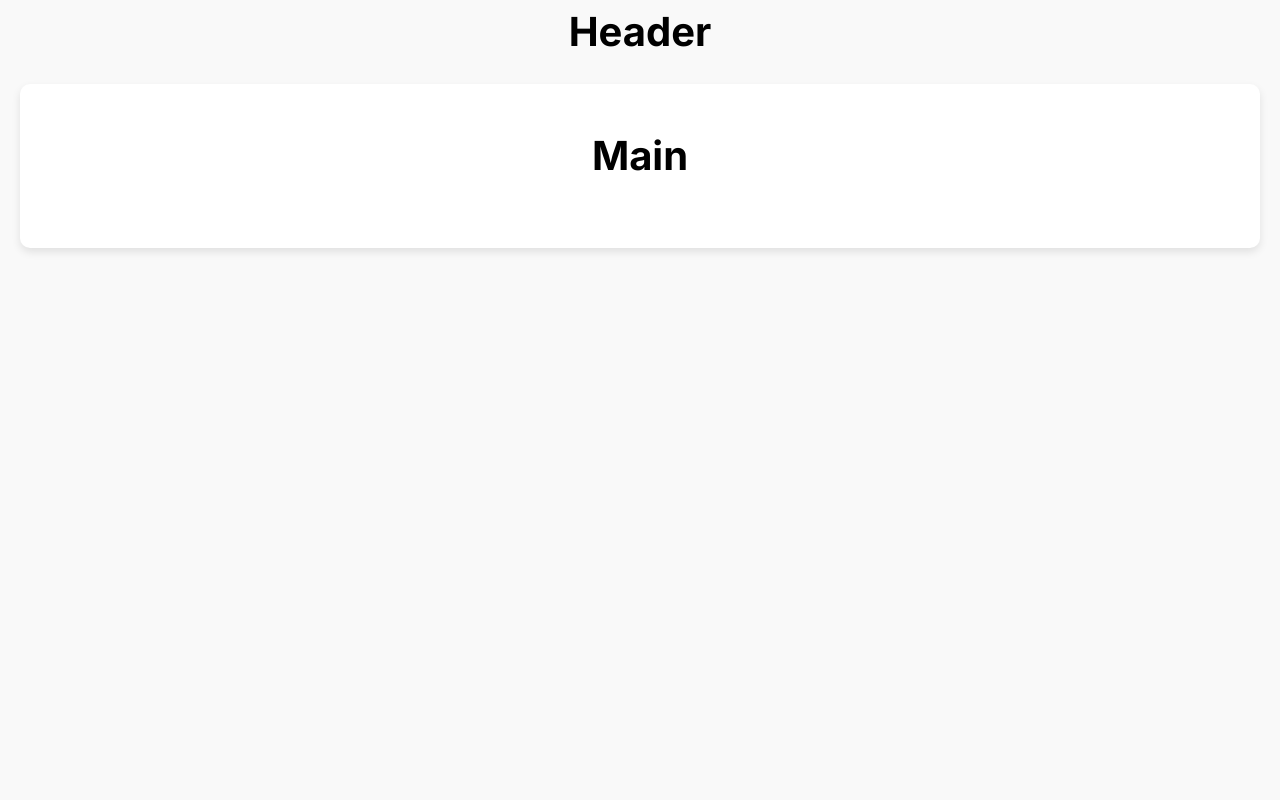
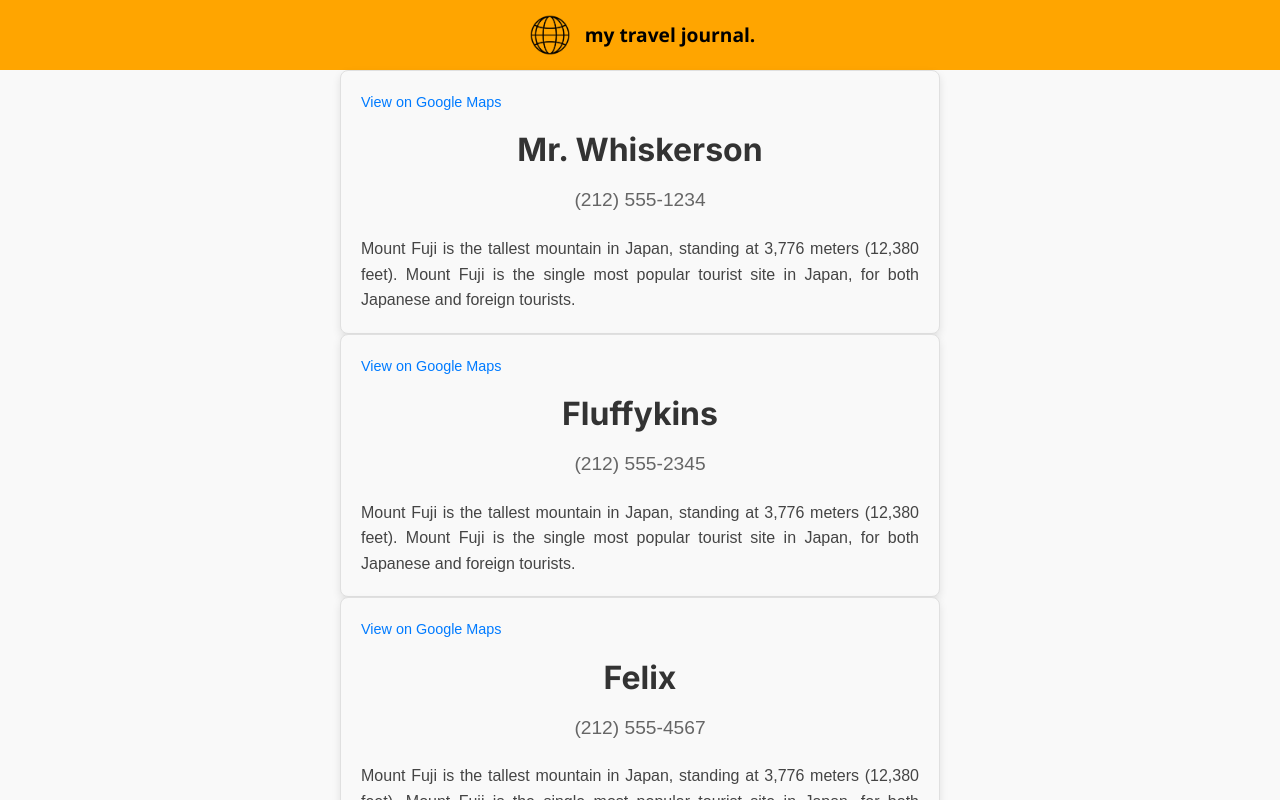
Before and after one commit to antonin97/vite-project, a React (Vite) app: page / in a window 1280 px wide. Shown: the top 800 px of the page. Built offline with nearby package versions, Linux system fonts and the light colour scheme.

Commit message:
mapping + props added

```diff
--- a/src/App.jsx
+++ b/src/App.jsx
@@ -1,12 +1,12 @@
-import Navbar from './components/Navbar'
-import Main from "./components/Main"
-
+import Navbar from './components/Header'
+import Grafik from './components/Grafik'
+import data from './assets/destinations.json'; // Import the JSON file
 
 export default function App() {
     return (
         <>
             <Navbar />
-            <Main />
+            {data.map((site) => <Grafik site={site} />)}
         </>
     )
 }
--- /dev/null
+++ b/src/assets/destinations.json
@@ -0,0 +1,66 @@
+[
+    {
+      "key": 1,
+      "image": "./images/mr-whiskerson.png",
+      "altImage": "Photo of Mr. Whiskerson",
+      "name": "Mr. Whiskerson",
+      "phone": {
+        "icon": "./images/phone-icon.png",
+        "altPhoneIcon": "phone icon",
+        "number": "(212) 555-1234"
+      },
+      "email": {
+        "icon": "./images/mail-icon.png",
+        "altMailIcon": "mail icon",
+        "address": "mr.whiskaz@catnap.meow"
+      }
+    },
+    {
+      "key": 2,
+      "image": "./images/fluffykins.png",
+      "altImage": "Photo of Fluffykins",
+      "name": "Fluffykins",
+      "phone": {
+        "icon": "./images/phone-icon.png",
+        "altPhoneIcon": "phone icon",
+        "number": "(212) 555-2345"
+      },
+      "email": {
+        "icon": "./images/mail-icon.png",
+        "altMailIcon": "mail icon",
+        "address": "fluff@me.com"
+      }
+    },
+    {
+      "key": 3,
+      "image": "./images/felix.png",
+      "altImage": "Photo of Felix",
+      "name": "Felix",
+      "phone": {
+        "icon": "./images/phone-icon.png",
+        "altPhoneIcon": "phone icon",
+        "number": "(212) 555-4567"
+      },
+      "email": {
+        "icon": "./images/mail-icon.png",
+        "altMailIcon": "mail icon",
+        "address": "thecat@hotmail.com"
+      }
+    },
+    {
+      "key": 4,
+      "image": "./images/pumpkin.png",
+      "altImage": "Photo of Pumpkin",
+      "name": "Pumpkin",
+      "phone": {
+        "icon": "./images/phone-icon.png",
+        "altPhoneIcon": "phone icon",
+        "number": "(0800) CAT KING"
+      },
+      "email": {
+        "icon": "./images/mail-icon.png",
+        "altMailIcon": "mail icon",
+        "address": "pumpkin@scrimba.com"
+      }
+    }
+  ]
--- /dev/null
+++ b/src/components/Grafik.jsx
@@ -0,0 +1,25 @@
+
+export default function Grafik({site}) {
+  const {name, phone, email} = site
+  return (
+    <div className="grafik-container">
+      <div className="grafik-location">
+        <a
+
+          href="https://www.google.com/maps/place/Mount+Fuji/@35.3606237,138.7098535,14z/data=!3m1!4b1!4m6!3m5!1s0x6019629a42fdc899:0xa6a1fcc916f3a4df!8m2!3d35.3606255!4d138.7273634!16zL20vMGNrczA?entry=ttu"
+          target="_blank"
+          rel="noopener noreferrer"
+          className="grafik-map-link"
+        >
+          View on Google Maps
+        </a>
+      </div>
+
+      <h1 className="grafik-title">{name}</h1>
+      <p className="grafik-date">{phone.number}</p>
+      <p className="grafik-description">
+        Mount Fuji is the tallest mountain in Japan, standing at 3,776 meters (12,380 feet). Mount Fuji is the single most popular tourist site in Japan, for both Japanese and foreign tourists.
+      </p>
+    </div>
+  );
+};
--- /dev/null
+++ b/src/components/Header.jsx
@@ -0,0 +1,12 @@
+import globe from '../assets/globe.png'
+
+
+
+export default function Header() {
+    return (
+        <header className="header">
+            <img className="globe-img" src={globe} alt="Globe" />
+            <span className="header-text">my travel journal.</span>
+        </header>
+    )
+}
--- a/src/components/Main.jsx
+++ /dev/null
@@ -1,7 +0,0 @@
-export default function MainContent() {
-    return (
-        <main>
-            <h1>Main</h1>
-        </main>
-    )
-}
--- a/src/components/Navbar.jsx
+++ /dev/null
@@ -1,11 +0,0 @@
-import logo from '../assets/react-logo.png'
-
-
-
-export default function Header() {
-    return (
-        <nav>
-            <h1>Header</h1>
-        </nav>
-    )
-}
--- a/src/styles/global.css
+++ b/src/styles/global.css
@@ -13,46 +13,6 @@ body {
   color: #333;
 }
 
-/* Header Styles */
-.header {
-  display: flex;
-  align-items: center;
-  justify-content: space-between;
-  padding: 20px;
-  background-color: #000000; /* Bright magenta */
-  box-shadow: 0 2px 4px rgba(0, 0, 0, 0.1);
-}
-
-.logo {
-  width: 50px;
-  height: 50px;
-  border-radius: 50%;
-  border: 2px solid #fff;
-  box-shadow: 0 0 10px rgba(0, 0, 0, 0.5);
-}
-
-.nav {
-  display: flex;
-  align-items: center;
-}
-
-.my-ul {
-  display: flex;
-  list-style: none;
-  gap: 20px;
-}
-
-.nav-item {
-  color: #fff;
-  font-weight: 600;
-  text-transform: uppercase;
-  cursor: pointer;
-  transition: color 0.3s ease;
-}
-
-.nav-item:hover {
-  color: #000000; /* Lighter magenta */
-}
 
 /* Main Content Styles */
 main {
@@ -114,3 +74,75 @@ footer small {
       font-size: 2rem;
   }
 }
+.header {
+  display: flex; /* Use Flexbox */
+  align-items: center; /* Center vertically */
+  justify-content: center; /* Center horizontally */
+  background-color: orange; /* Set background color to orange */
+  padding: 10px; /* Add some padding */
+}
+
+.globe-img {
+  margin-right: 10px; /* Add some space between the image and text */
+  width: 50px;
+}
+
+.header-text {
+  color: black; /* Set text color to black */
+  font-size: 1.2rem; /* Adjust font size as needed */
+  font-weight: bold; /* Make text bold */
+}
+
+.grafik-container {
+  max-width: 600px;
+  margin: 0 auto;
+  padding: 20px;
+  border: 1px solid #e0e0e0;
+  border-radius: 8px;
+  background-color: #f9f9f9;
+  font-family: Arial, sans-serif;
+  box-shadow: 0 4px 8px rgba(0, 0, 0, 0.1);
+}
+
+.grafik-location {
+  display: flex;
+  align-items: center;
+  margin-bottom: 10px;
+}
+
+.grafik-pin {
+  width: 20px;
+  height: 20px;
+  margin-right: 8px;
+}
+
+.grafik-map-link {
+  font-size: 0.9rem;
+  color: #007bff;
+  text-decoration: none;
+}
+
+.grafik-map-link:hover {
+  text-decoration: underline;
+}
+
+.grafik-title {
+  font-size: 2rem;
+  color: #333;
+  margin-bottom: 10px;
+  text-align: center;
+}
+
+.grafik-date {
+  font-size: 1.2rem;
+  color: #666;
+  text-align: center;
+  margin-bottom: 20px;
+}
+
+.grafik-description {
+  font-size: 1rem;
+  color: #444;
+  line-height: 1.6;
+  text-align: justify;
+}
```
Also changed, not shown: src/assets/globe.png (added), src/assets/marker.png (added).
